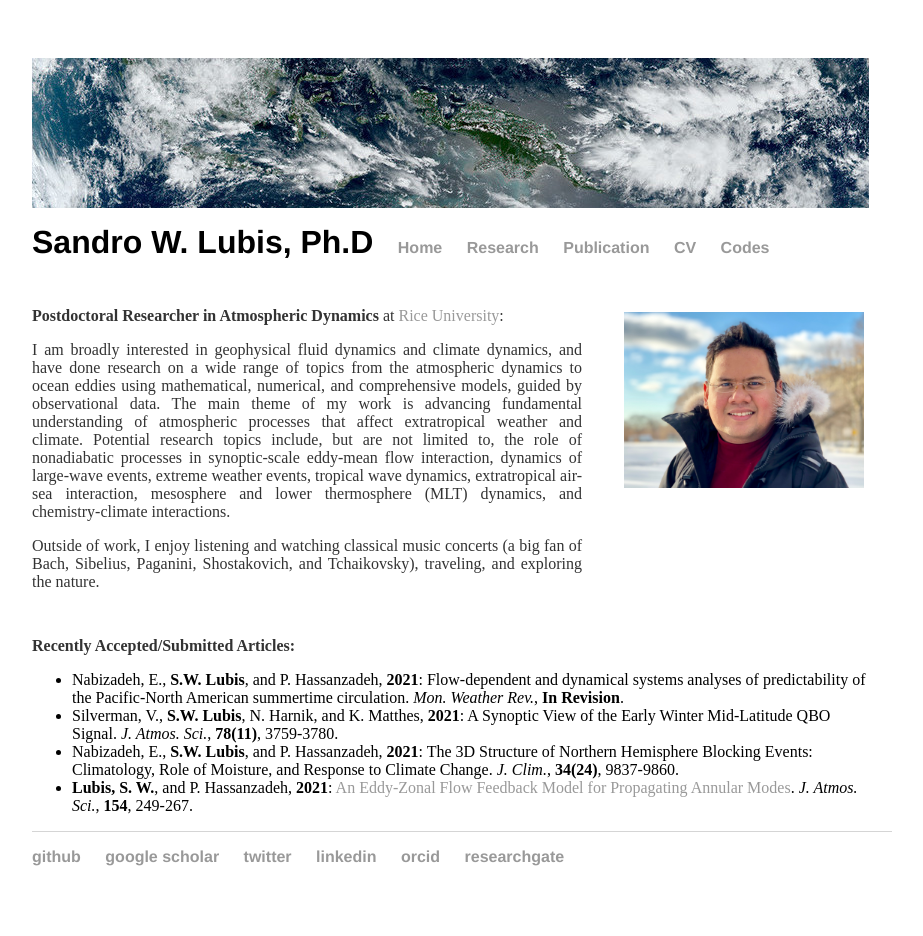
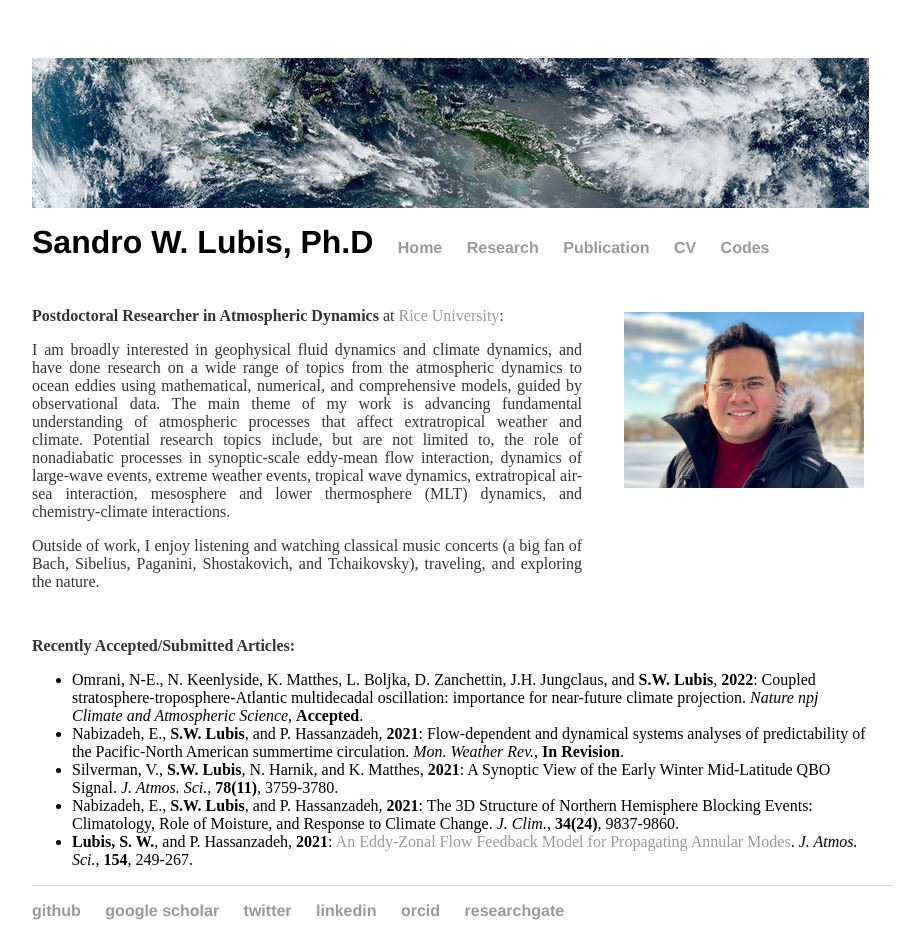
Before and after one commit to sandrolubis/sandrolubis.github.io, a Jekyll site: the page built from index.html, in a window 1280 px wide. Shown: the whole page, without its empty margins (276-1199 px from the left). Built offline with Jekyll 4.4.1, drawn with Linux system fonts in a browser that asks for light colours; before the commit the page ends 900 px from its top, so only the background shows below that.

Commit message:
Update index.html

```diff
--- a/index.html
+++ b/index.html
@@ -49,6 +49,7 @@
 
 	<p class="ex", style="padding-top:30px"><font size=3><b>Recently Accepted/Submitted Articles:</b></p>
 		<ul class="ex">
+			<li>Omrani, N-E., N. Keenlyside, K. Matthes, L. Boljka, D. Zanchettin, J.H. Jungclaus, and <b>S.W. Lubis</b>, <b>2022</b>: Coupled stratosphere-troposphere-Atlantic multidecadal oscillation: importance for near-future climate projection. <i>Nature npj Climate and Atmospheric Science</i>, <b>Accepted</b>.</li>
 			<li>Nabizadeh, E., <b>S.W. Lubis</b>, and P. Hassanzadeh, <b>2021</b>: Flow-dependent and dynamical systems analyses of predictability of the Pacific-North American summertime circulation. <i>Mon. Weather Rev.</i>, <b>In Revision</b>.</li>
 			<li>Silverman, V., <b>S.W. Lubis</b>, N. Harnik, and K. Matthes, <b>2021</b>: A Synoptic View of the Early Winter Mid-Latitude QBO Signal. <i>J. Atmos. Sci.</i>, <b>78(11)</b>, 3759-3780.</li>
 			<li>Nabizadeh, E., <b>S.W. Lubis</b>, and P. Hassanzadeh, <b>2021</b>: The 3D Structure of Northern Hemisphere Blocking Events: Climatology, Role of Moisture, and Response to Climate Change. <i>J. Clim.</i>, <b>34(24)</b>, 9837-9860.</li>
```
